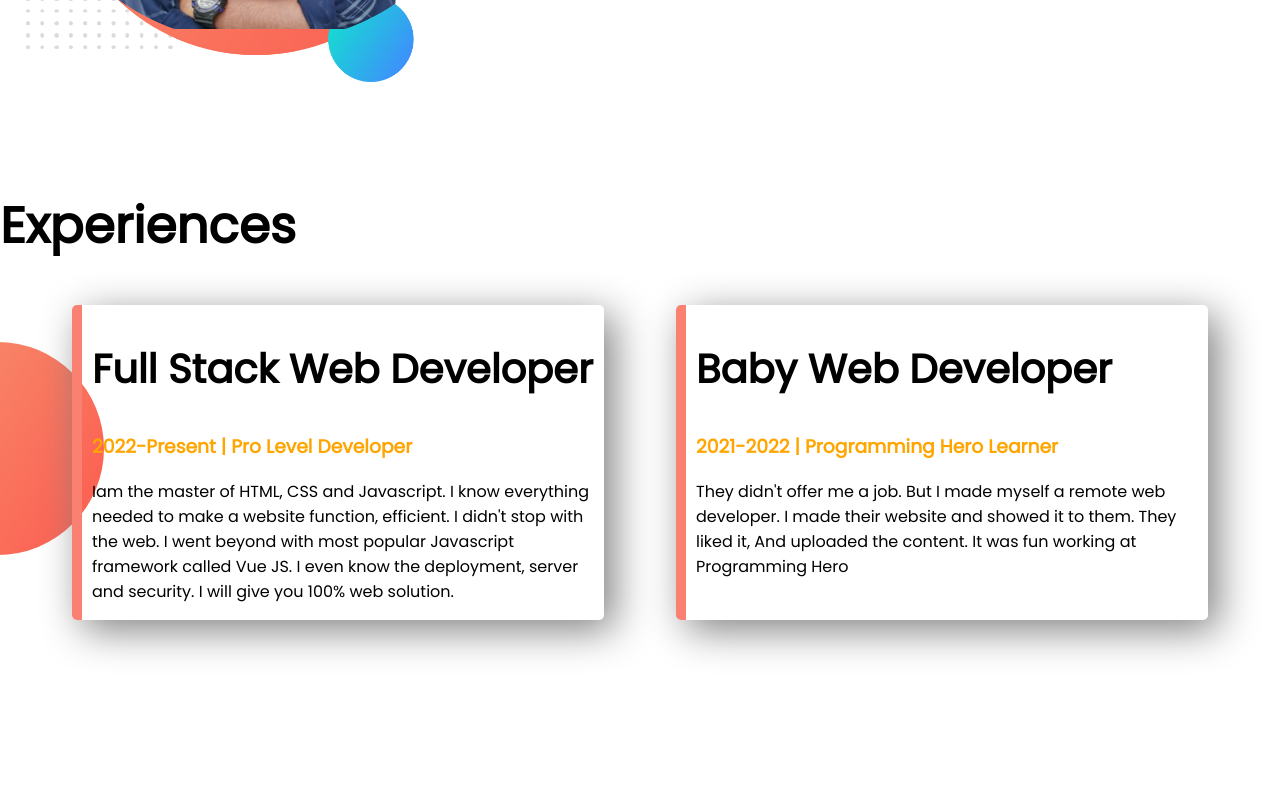
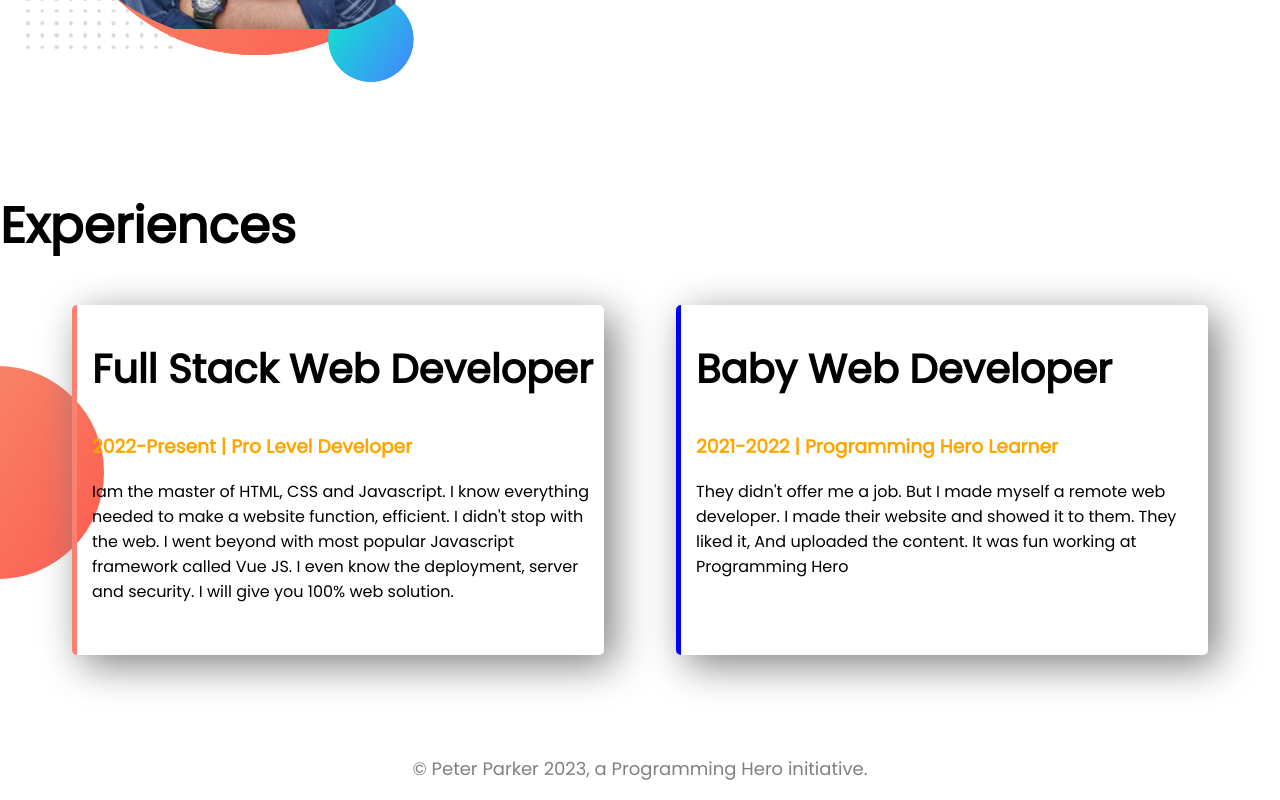
Before and after one commit to Abdur27485/personal-portfolio, a plain HTML site: page index.html in a window 1280 px wide. Shown: the part 1002-1802 px from the top of the page. Before the commit the page ends 1722 px from the top, so only its background shows below. Drawn offline with Linux system fonts and the light colour scheme.

Commit message:
website creation completed

```diff
--- a/index.html
+++ b/index.html
@@ -46,12 +46,16 @@
                 <h3 class="orange-color">2022-Present | Pro Level Developer</h3>
                 <p>Iam the master of HTML, CSS and Javascript. I know everything needed to make a website function, efficient. I didn't stop with the web. I went beyond with most popular Javascript framework called Vue JS. I even know the deployment, server and security. I will give you 100% web solution.</p>
             </div>
-            <div class="experience-item">
+            <div class="experience-item border-lft-blue">
                 <h2>Baby Web Developer</h2>
                 <h3 class="orange-color">2021-2022 | Programming Hero Learner</h3>
                 <p>They didn't offer me a job. But I made myself a remote web developer. I made their website and showed it to them. They liked it, And uploaded the content. It was fun working at Programming Hero</p>
             </div>
         </div>
     </section>
+
+    <footer>
+            <p>© Peter Parker 2023, a Programming Hero initiative.</p>
+    </footer>
 </body>
 </html>
--- a/style.css
+++ b/style.css
@@ -53,11 +53,21 @@
 }
 .experience-item{
     width: 40%;
-    border-left: 10px solid salmon;
-    padding-left: 10px;
+    border-left: 5px solid salmon;
+    padding-left: 15px;
     box-shadow: 10px 10px 40px grey;
     border-radius: 5px;
+    height: 350px;
 }
 .space-evenly{
     justify-content: space-evenly;
 }
+
+.border-lft-blue{
+    border-left: 5px solid blue;
+}
+footer p{
+    text-align: center;
+    font-size: 18px;
+    color: gray;
+}
```
